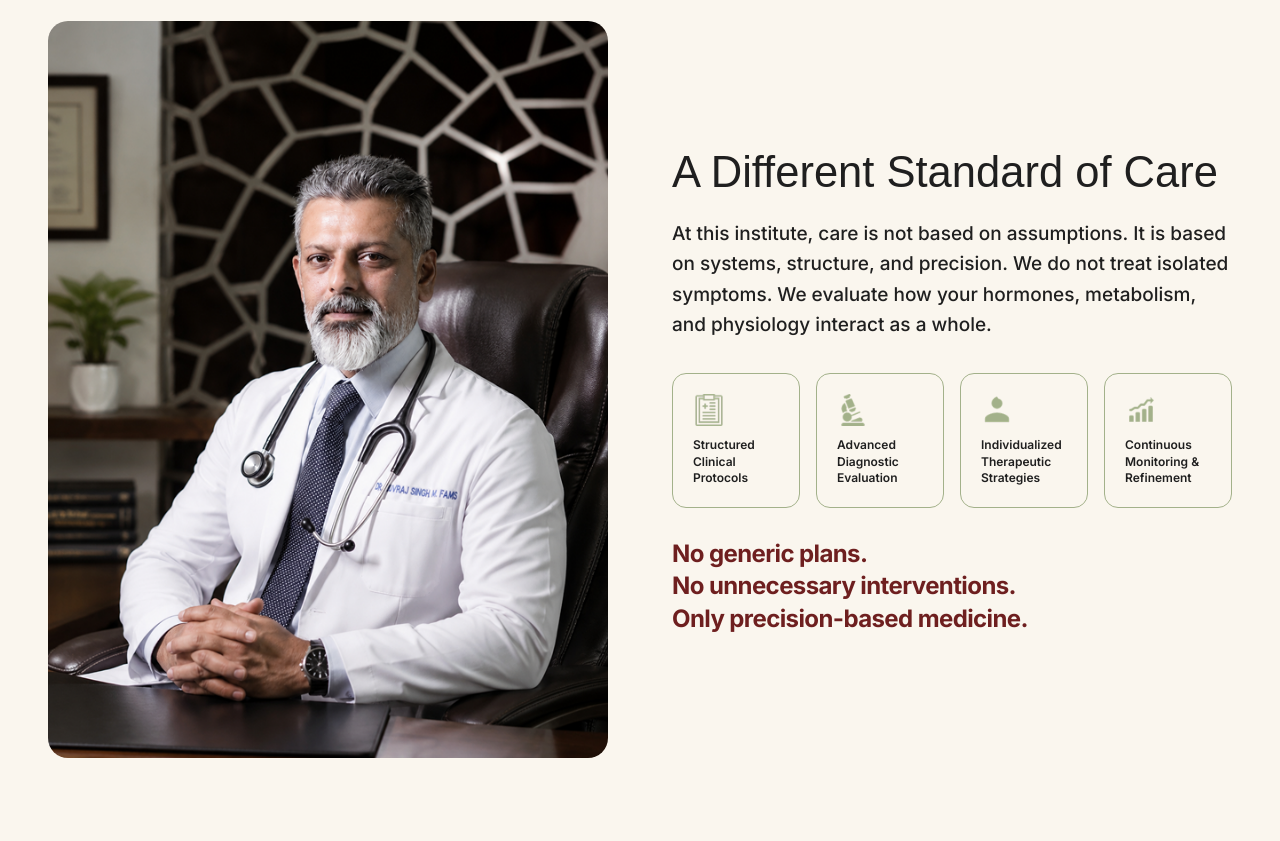
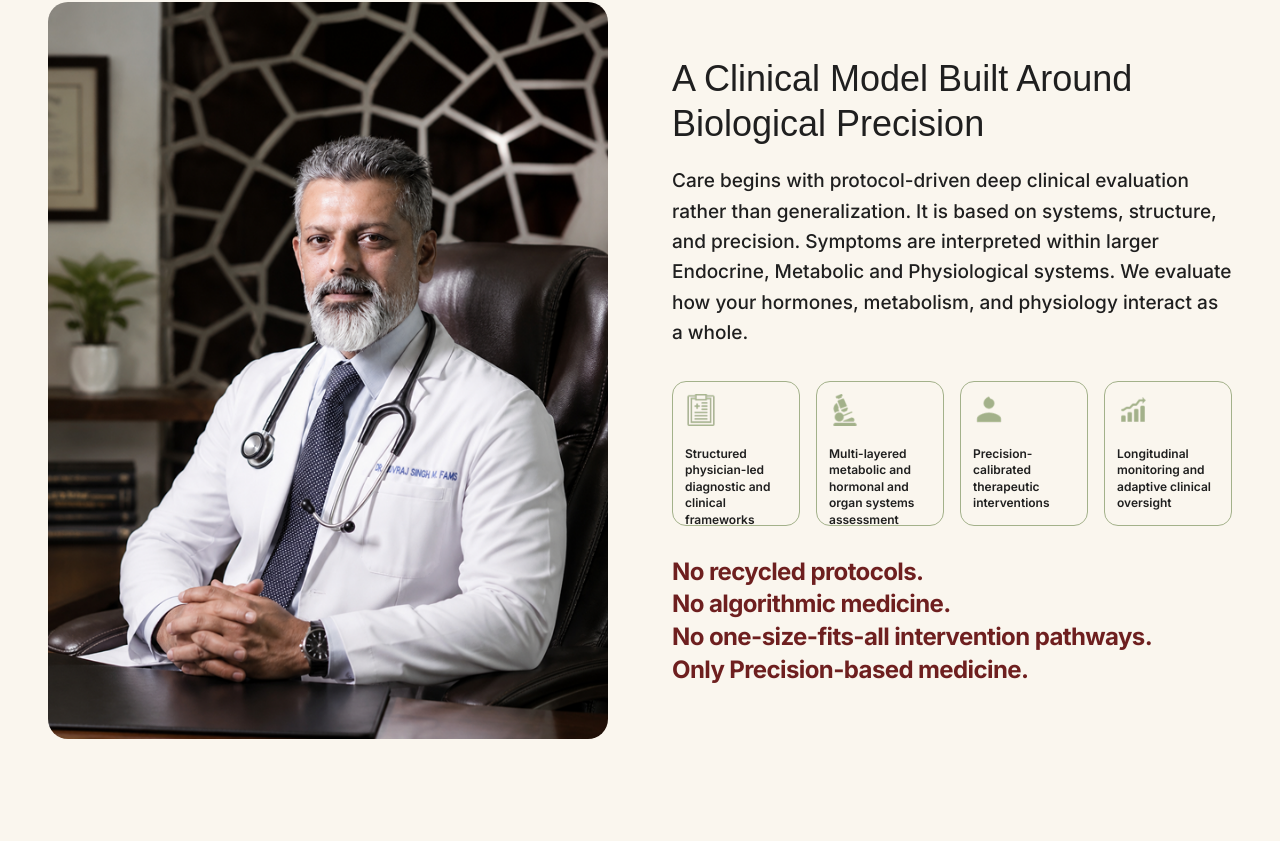
Before and after one commit to Ur456vi/clinic-management-system, a Next.js app: page / in a window 1280 px wide. Shown: the part 1917-2758 px from the top of the page. Built offline with nearby package versions, Linux system fonts and the light colour scheme; a web font is replaced by a local one.

Commit message:
UI changes

```diff
--- a/app/(public)/_home-content.tsx
+++ b/app/(public)/_home-content.tsx
@@ -55,19 +55,19 @@ const TOLD = ['"Everything looks normal."', '"It\'s just stress."', '"It\'s part
 const DIFFERENT_CARE_FEATURES = [
   {
     icon: "/images/landing/Treatment.png",
-    title: "Structured Clinical Protocols",
+    title: "Structured physician-led diagnostic and clinical frameworks",
   },
   {
     icon: "/images/landing/Microscope.png",
-    title: "Advanced Diagnostic Evaluation",
+    title: "Multi-layered metabolic and hormonal and organ systems assessment",
   },
   {
     icon: "/images/landing/Customer.png",
-    title: "Individualized Therapeutic Strategies",
+    title: "Precision-calibrated therapeutic interventions",
   },
   {
     icon: "/images/landing/Increase.png",
-    title: "Continuous Monitoring & Refinement",
+    title: "Longitudinal monitoring and adaptive clinical oversight",
   },
 ];
 
@@ -124,9 +124,8 @@ const FOCUS_AREAS = [
     bullets: [
       "Perimenopausal, Menopausal and Post-Menopausal care",
       "Hormonal recalibration and symptom-guided intervention",
-      "Sleep and cognitive restoration",
-      "Mood and emotional balance",
-      "Sexual health and vitality",
+
+      "Insulin resistance and ovarian-metabolic assessment (PCOS)",
       "Long-term protection of bone, metabolic, neurological and cardiovascular health",
     ],
     label: "Bio-identical Hormone Therapy—prescribed with clinical rigor, not trend.",
@@ -135,7 +134,7 @@ const FOCUS_AREAS = [
     title: "Male Hormonal, Metabolic & Performance Health",
     image: "/images/landing/home-focus-male.png",
     bullets: [
-      "Testosterone and hormonal balance",
+      "Androgen health and endocrine optimization",
       "Sexual performance and vascular-hormonal evaluation",
       "Recovery, cognition and physiological restoration",
       "Sexual performance evaluation",
@@ -151,7 +150,7 @@ const FOCUS_AREAS = [
       "Structured metabolic evaluation",
       "Targeted correction strategies",
       "Evidence-based use of advanced therapies, including GLP-1 (when clinically indicated)",
-      "Long-term metabolic optimization",
+      "Lean mass preservation and recovery support",
     ],
     label: "The focus is complete metabolic restoration, not weight loss alone.",
   },
@@ -169,9 +168,10 @@ const FOCUS_AREAS = [
 ];
 
 const PROCESS_STEPS = [
-  { no: "01", body: "Comprehensive biological and clinical assessment." },
-  { no: "02", body: "Detailed physician-led evaluation and interpretation." },
-  { no: "03", body: "Structured therapeutic program with ongoing monitoring." },
+  { no: "01", body: "Comprehensive physiological and diagnostic mapping." },
+  { no: "02", body: "Thorough Physician-led systems interpretation and clinical synthesis" },
+  { no: "03", body: "Precision intervention with longitudinal recalibration" },
+  { no: "04", body: "Sustainable performance begins once biology regains stability" },
 ];
 
 export default function HomeContent() {
@@ -371,7 +371,7 @@ export default function HomeContent() {
             </div>
           </div>
           <div className="flex flex-col justify-center">
-            <SectionHeading>A Different Standard of Care</SectionHeading>
+            <SectionHeading>A Clinical Model Built Around Biological Precision</SectionHeading>
             <p
               className="mt-5 leading-relaxed"
               style={{
@@ -382,9 +382,8 @@ export default function HomeContent() {
                 color: "var(--brand-ink)",
               }}
             >
-              At this institute, care is not based on assumptions. It is based
-              on systems, structure, and precision. We do not treat isolated
-              symptoms. We evaluate how your hormones, metabolism, and
+              Care begins with protocol-driven deep clinical evaluation rather than generalization. It is based
+              on systems, structure, and precision. Symptoms are interpreted within larger Endocrine, Metabolic and Physiological systems. We evaluate how your hormones, metabolism, and
               physiology interact as a whole.
             </p>
 
@@ -392,7 +391,7 @@ export default function HomeContent() {
               {DIFFERENT_CARE_FEATURES.map((f) => (
                 <div
                   key={f.title}
-                  className="rounded-xl border p-5 flex flex-col justify-between h-[135px]"
+                  className="rounded-xl border p-3 flex flex-col justify-content h-[145px]"
                   style={{
                     borderColor: "#A3B18A",
                     background: "transparent",
@@ -407,7 +406,7 @@ export default function HomeContent() {
                     />
                   </div>
                   <p
-                    className="text-xs font-semibold leading-snug"
+                    className="text-xs font-semibold leading-snug mt-5"
                     style={{ color: "var(--brand-ink)" }}
                   >
                     {f.title}
@@ -418,13 +417,16 @@ export default function HomeContent() {
 
             <div className="mt-8 space-y-1">
               <p className="text-[24px] font-bold tracking-tight" style={{ color: "#6E1F1F", lineHeight: "1.2" }}>
-                No generic plans.
+                No recycled protocols.
               </p>
               <p className="text-[24px] font-bold tracking-tight" style={{ color: "#6E1F1F", lineHeight: "1.2" }}>
-                No unnecessary interventions.
+                No algorithmic medicine.
               </p>
               <p className="text-[24px] font-bold tracking-tight" style={{ color: "#6E1F1F", lineHeight: "1.2" }}>
-                Only precision-based medicine.
+                No one-size-fits-all intervention pathways.
+              </p>
+              <p className="text-[24px] font-bold tracking-tight" style={{ color: "#6E1F1F", lineHeight: "1.2" }}>
+                Only Precision-based medicine.
               </p>
             </div>
           </div>
@@ -438,7 +440,7 @@ export default function HomeContent() {
         style={{ background: "var(--brand-cream-2)" }}
       >
         <div className="mx-auto max-w-[1440px] px-6 pt-10 pb-20 md:px-12 md:pt-12 md:pb-24">
-          <SectionHeading align="center">Our Clinical Framework</SectionHeading>
+          <SectionHeading align="center">The Institute Methodology</SectionHeading>
 
           <div className="mt-12 flex flex-col lg:flex-row gap-8 items-center justify-between">
             {/* The 4 steps */}
--- a/app/(public)/contact/page.tsx
+++ b/app/(public)/contact/page.tsx
@@ -39,7 +39,7 @@ import { SERVICES } from "@/components/public/services-config";
 export const metadata: Metadata = {
   title: "Contact — Dr. Yuvraaj Singh M.D.",
   description:
-    "Send us a message or book consultation at the Institute of Precision Metabolic & Hormonal Health. Located in Sector 45, Gurugram, Haryana.",
+    "Send us a message or request consultation at the Institute of Precision Metabolic & Hormonal Health. Located in Sector 45, Gurugram, Haryana.",
 };
 
 /* Muted gold accent — used for quote marks and hairline rules. Not in the
--- a/app/(public)/home/page.tsx
+++ b/app/(public)/home/page.tsx
@@ -163,7 +163,7 @@ export default function HomePage() {
                                         <p className="text-[#E8C8C0] mb-8 text-sm leading-relaxed">Start your physician-led biological evaluation. Take our health assessment questionnaire to understand how your biology is functioning.</p>
                                         <div className="flex flex-col sm:flex-row gap-4 justify-center">
                                                 <Link href="/assessment" className="bg-white text-[#7B1B2A] font-semibold px-8 py-4 rounded hover:bg-[#FAF8F3] transition-colors">Take Health Assessment</Link>
-                                                <Link href="/assessment" className="border-2 border-white text-white font-semibold px-8 py-4 rounded hover:bg-white hover:text-[#7B1B2A] transition-colors">Book Consultation</Link>
+                                                <Link href="/assessment" className="border-2 border-white text-white font-semibold px-8 py-4 rounded hover:bg-white hover:text-[#7B1B2A] transition-colors">Request Consultation</Link>
                                         </div>
                                 </div>
                         </section>
--- a/app/(public)/services/[slug]/components/FinalPositioningSection.tsx
+++ b/app/(public)/services/[slug]/components/FinalPositioningSection.tsx
@@ -34,7 +34,7 @@ export function FinalPositioningSection({ svc }: { svc: ServiceContent }) {
                 href="/assessment"
                 className="bg-[#FAF8F5] hover:bg-[#FAF8F5]/90 text-[#4E5C46] border border-[#FAF8F5] transition-all py-3 px-6 rounded-full text-[12px] font-semibold tracking-wider uppercase flex items-center justify-center gap-2"
               >
-                Book Consultation &rarr;
+                Request Consultation &rarr;
               </a>
               <a
                 href="/services"
--- a/app/services/brain-mitochondrial/page.tsx
+++ b/app/services/brain-mitochondrial/page.tsx
@@ -482,7 +482,7 @@ export default function BrainMitochondrialPage() {
                 href="/assessment"
                 className="inline-flex items-center justify-center rounded border-[1.5px] px-6 py-3.5 text-[13px] font-semibold bg-transparent transition-colors hover:bg-[var(--color-accent-red)]/5 border-[var(--color-accent-red)] text-[var(--color-accent-red)]"
               >
-                Book Consultation
+                Request Consultation
               </Link>
             </div>
 
@@ -1233,7 +1233,7 @@ export default function BrainMitochondrialPage() {
                 href="/assessment"
                 className="inline-flex items-center justify-center rounded px-5 py-2.5 text-[12.5px] font-semibold text-white transition-opacity hover:opacity-90 bg-[var(--color-accent-green)] text-center shadow-sm"
               >
-                Book Consultation &rarr;
+                Request Consultation &rarr;
               </Link>
               <Link
                 href="#program"
--- a/app/services/physical-restoration/page.tsx
+++ b/app/services/physical-restoration/page.tsx
@@ -400,7 +400,7 @@ export default function PhysicalRestorationPage() {
                 href="/assessment"
                 className="inline-flex items-center justify-center rounded-none border-[1.5px] px-6 py-3.5 text-[13px] font-semibold bg-transparent transition-colors hover:bg-[var(--color-accent-red)]/5 border-[var(--color-accent-red)] text-[var(--color-accent-red)]"
               >
-                Book Consultation
+                Request Consultation
               </Link>
             </div>
 
@@ -1349,7 +1349,7 @@ export default function PhysicalRestorationPage() {
                   href="/assessment"
                   className="inline-flex items-center justify-center rounded-none px-6 py-3.5 text-[12.5px] font-semibold text-[#4A5240] transition-colors bg-[#EDE8DF] hover:bg-[#FEFDFB] text-center shadow-sm"
                 >
-                  Book Consultation &rarr;
+                  Request Consultation &rarr;
                 </Link>
                 <Link
                   href="#program"
--- a/components/public/Header.tsx
+++ b/components/public/Header.tsx
@@ -17,11 +17,11 @@ const PHONE_HREF = "tel:++919266843439";
 
 const NAV_LINKS: { href: string; label: string }[] = [
   { href: "/about", label: "About" },
-  { href: "/services/mens-hormonal", label: "Men's Hormonal" },
-  { href: "/services/female-hormonal", label: "Female Restorative" },
+  { href: "/services/mens-hormonal", label: "Men's Health" },
+  { href: "/services/female-hormonal", label: "Female Health" },
   { href: "/services/metabolic-health", label: "Metabolic Health" },
   { href: "/services/brain-mitochondrial", label: "Regenerative Health" },
-  { href: "/blog", label: "Blog" },
+  // { href: "/blog", label: "Blog" },
   { href: "/contact", label: "Contact Us" },
 ];
 
--- a/components/public/ui.tsx
+++ b/components/public/ui.tsx
@@ -83,7 +83,7 @@ export function SectionHeading({
       style={{
         fontFamily: "var(--font-display)",
         color: "var(--brand-ink)",
-        fontSize: "clamp(28px, 3.4vw, 44px)",
+        fontSize: "clamp(28px, 3.4vw, 36px)",
       }}
     >
       {children}
```
Also changed, not shown: app/(public)/services/[slug]/components/ServiceHero.tsx (+7 -7 lines), app/admin/(dashboard)/appointments/[id]/consultation/page.tsx (+4 -17 lines).
